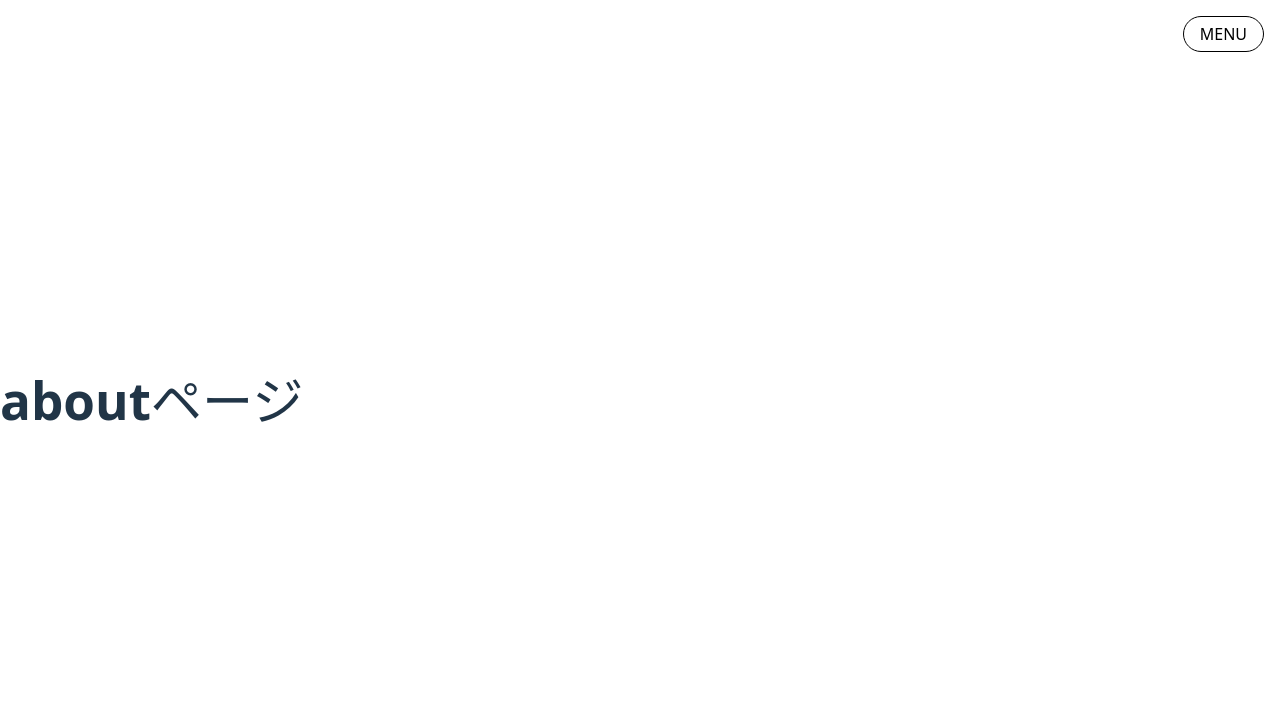
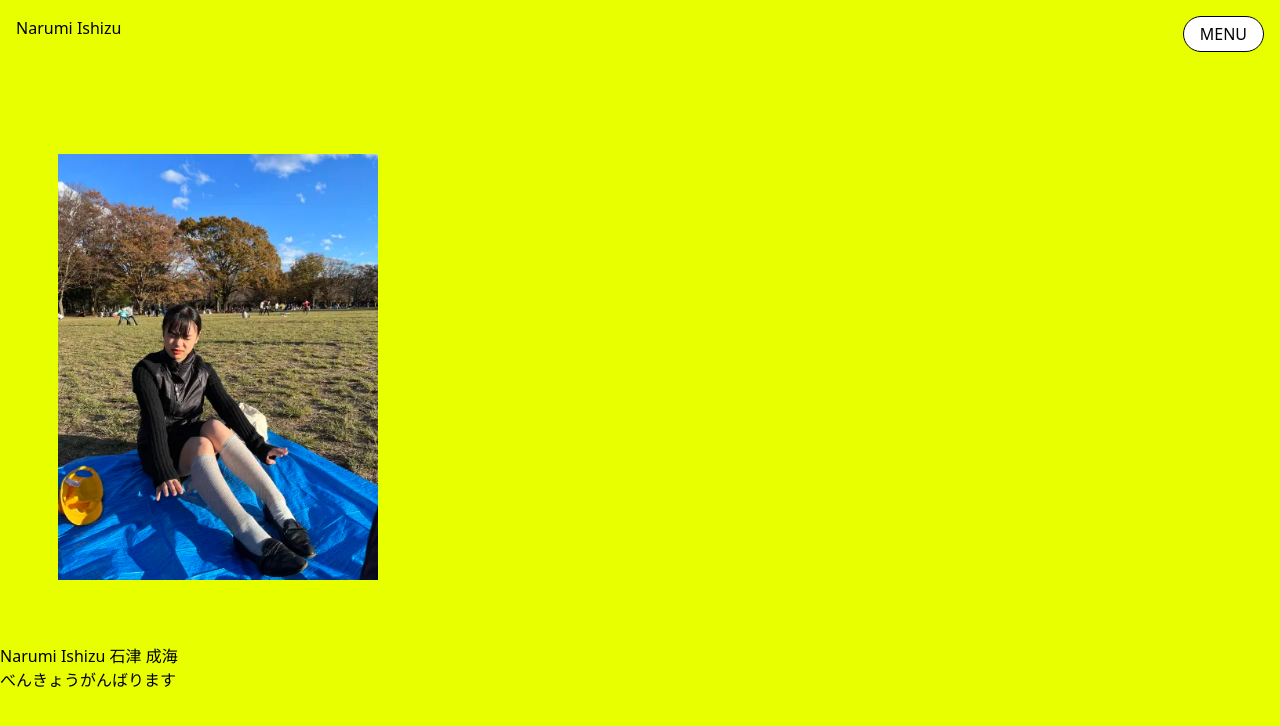
Before and after one commit to mxmm1o/portfolio, a React (Vite) app: page /about in a window 1280 px wide. Shown: the top 726 px of the page. Built offline with nearby package versions, Linux system fonts and the light colour scheme.

Commit message:
aboutページ写真追加

```diff
--- a/src/components/Header/index.tsx
+++ b/src/components/Header/index.tsx
@@ -1,6 +1,9 @@
 import { useState } from "react";
 import { MenuOverlay } from "../MenuOverlay/index";
 import styles from "./style.module.css";
+import { Link } from "react-router";
+
+
 export function Header() {
     const [isOpen, setIsOpen] = useState(false);
     const handleClick = (): void => {
@@ -9,6 +12,7 @@ export function Header() {
     return (
         <>
             <header className={styles.header}>
+                <Link className={styles.name} to="/">Narumi Ishizu</Link>
                 <button className={styles.menubutton} onClick={handleClick}>{isOpen ? "CLOSE" : "MENU"}</button>
             </header>
             <MenuOverlay isOpen={isOpen} />
--- a/src/components/Header/style.module.css
+++ b/src/components/Header/style.module.css
@@ -13,3 +13,16 @@
     right: 1rem;
     z-index: 1;
 }
+
+.name {
+    position: fixed;
+    top: 1rem;
+    left: 1rem;
+    z-index: -1;
+    color: #000;
+
+}
+
+.name:hover {
+    color: #fff;
+}
--- a/src/pages/About.tsx
+++ b/src/pages/About.tsx
@@ -1,10 +1,25 @@
 import { Header } from "../components/Header";
+import styles from "./about.module.css";
+import photo from "../assets/IMG_7858.webp"
 
 export function About() {
     return (
-        <div><h1>aboutページ</h1>
-            <Header />
-        </div>
-    )
+        <>
 
+            <div className={styles.background}>
+                <Header />
+                <div className={styles.content}>
+                    <div className={styles.photo}>
+                        <img src={photo} className={styles.photo} alt="narmy" />
+                    </div>
+                    <div className={styles.text}>
+                        <p> Narumi Ishizu 石津 成海</p>
+                        <p>べんきょうがんばります</p>
+
+                    </div>
+                </div>
+            </div >
+
+        </>
+    );
 }
--- /dev/null
+++ b/src/pages/about.module.css
@@ -0,0 +1,25 @@
+.background {
+    background-color: #E8FF00;
+    min-height: 100vh;
+    width: 100vw;
+    box-sizing: border-box;
+    margin: 0;
+    position: relative;
+    padding-top: 6rem;
+
+}
+
+* {
+    margin: 0;
+    padding: 0;
+}
+
+.photo {
+    margin: 3%;
+    width: 50%;
+    height: 50%;
+}
+
+.text {
+    color: #000;
+}
```
Also changed, not shown: src/assets/IMG_7858.webp (added).
